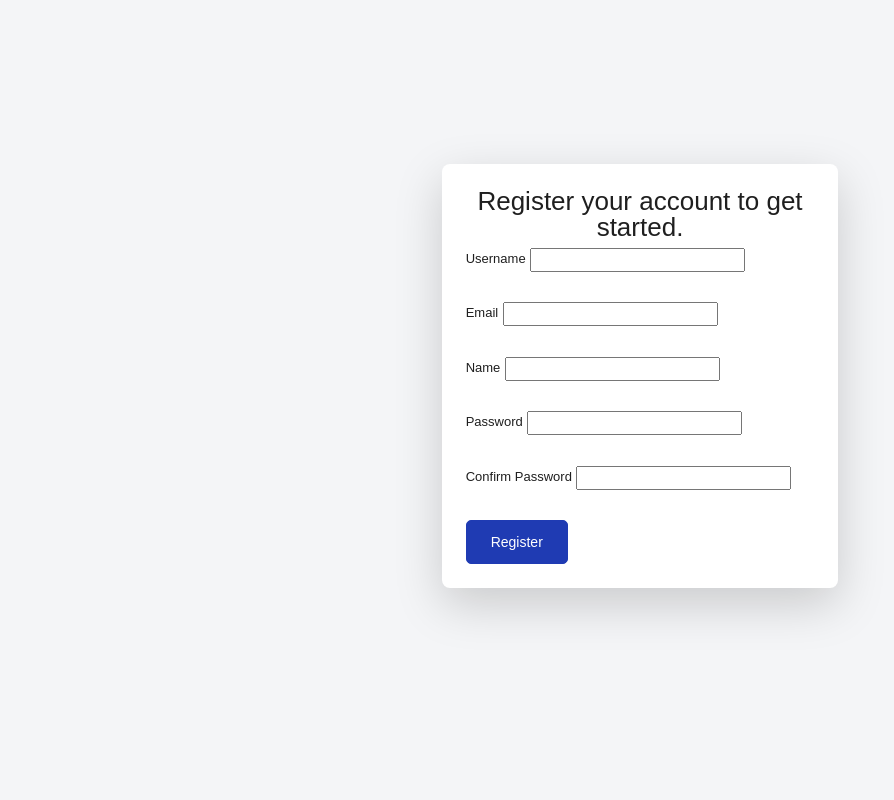
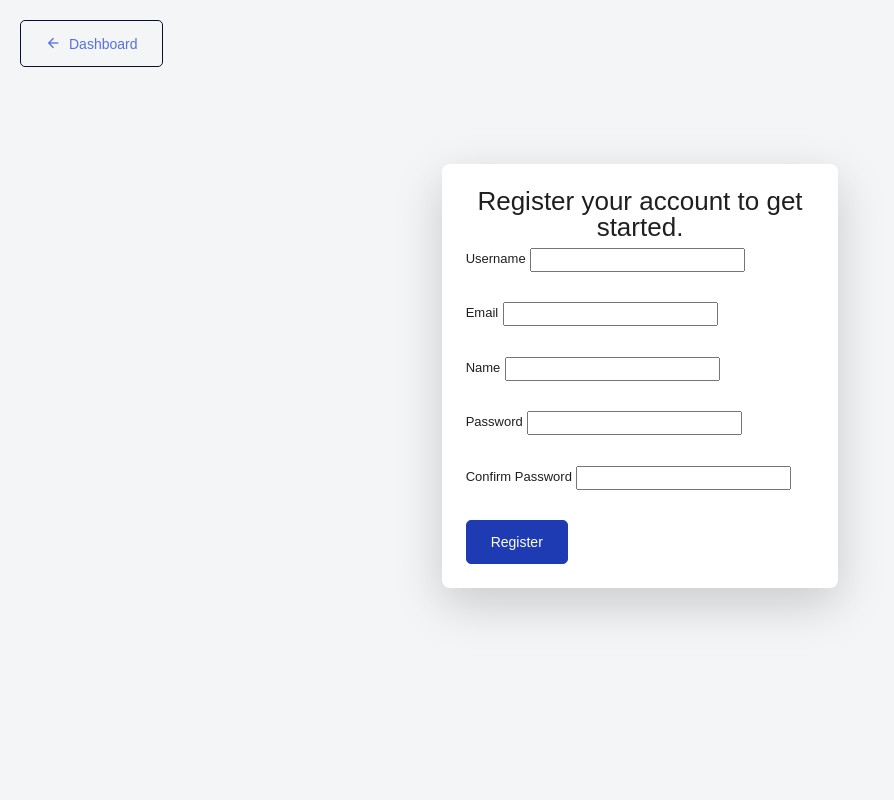
Before and after one commit to ethanondzik/personal-finance-tracker, a Django app: page /register/ in a window 1280 px wide. Shown: the whole page, without its empty margins (0-894 px from the left). Run offline with Django 5.2, Linux system fonts and the light colour scheme; some libraries are stand-ins or nearby versions.

Commit message:
Added a return to dashboard button to the authenticated base template to make it easier to return from any page.

```diff
--- a/personal_finance_tracker/finance_tracker/templates/finance_tracker/authenticated_base.html
+++ b/personal_finance_tracker/finance_tracker/templates/finance_tracker/authenticated_base.html
@@ -31,6 +31,9 @@
     {% block extra_css %}{% endblock %}
   </head>
   <body class="with-welcome-text {{ request.theme }}-theme">
+    <a href="{% url 'dashboard' %}" class="btn btn-outline-primary position-fixed" style="top: 20px; left: 20px; z-index: 1050;">
+      <i class="mdi mdi-arrow-left me-2"></i>Dashboard
+    </a>
     <div class="container-scroller">
       {% block content %}
       {% endblock %}
--- a/personal_finance_tracker/finance_tracker/templates/finance_tracker/update_transaction.html
+++ b/personal_finance_tracker/finance_tracker/templates/finance_tracker/update_transaction.html
@@ -42,6 +42,12 @@
                             {% endfor %}
 
                             <button type="submit" class="btn btn-primary">Update Transaction</button>
+
+                            <div class="mt-4">
+                                <a href="{% url 'dashboard' %}" class="btn btn-outline-secondary">
+                                  <i class="mdi mdi-arrow-left me-2"></i>Back to Dashboard
+                                </a>
+                            </div>
                         </form>
                     </div>
                 </div>
```
